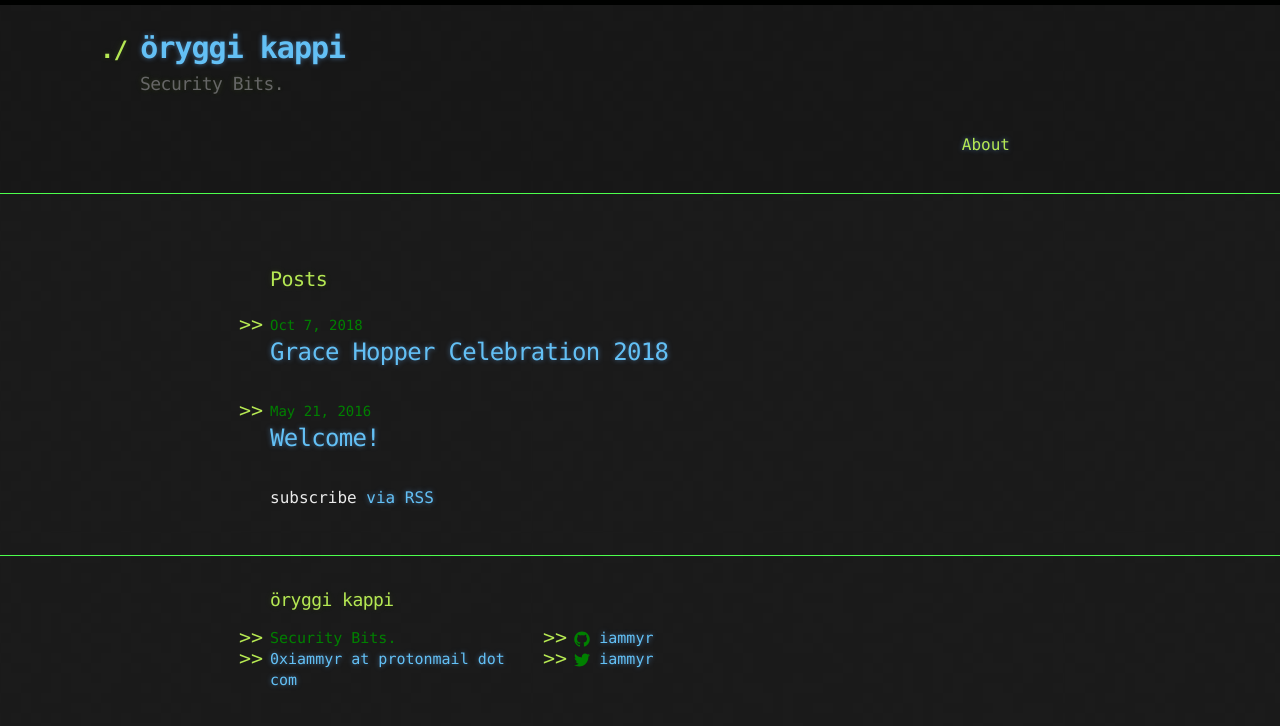
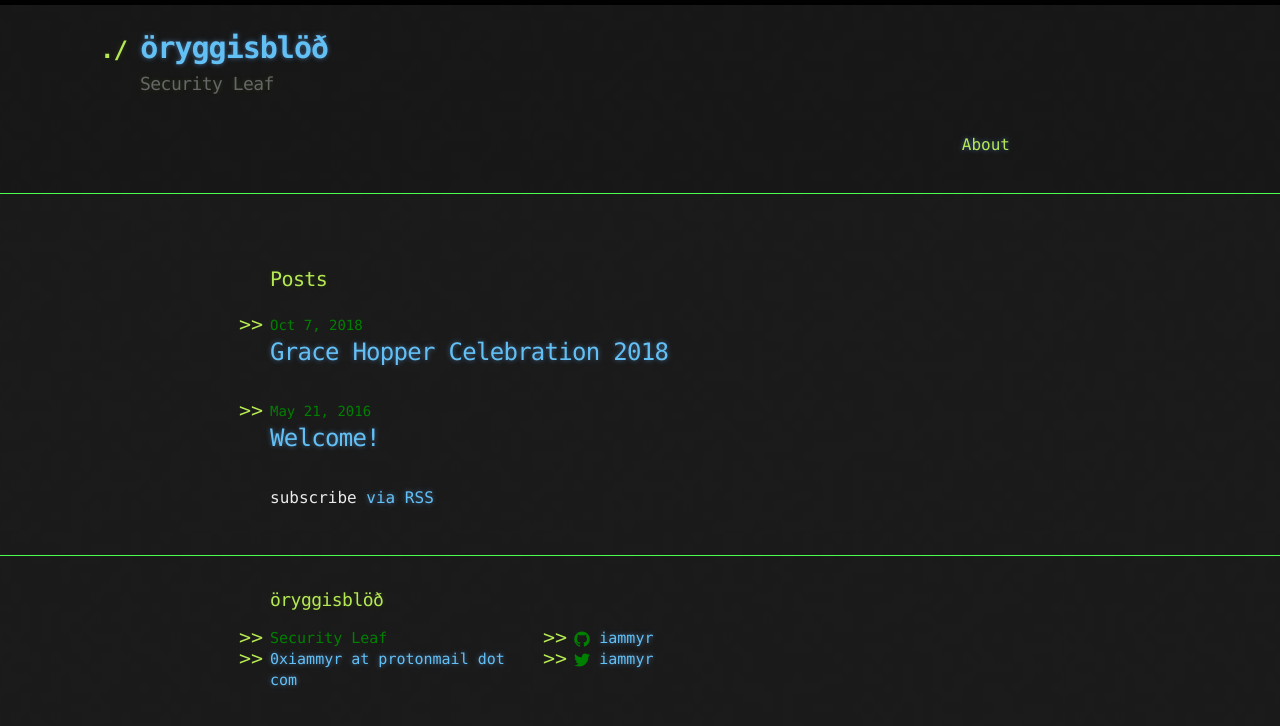
Before and after one commit to iammyr/iammyr.github.io, a Jekyll site: the page built from index.html, in a window 1280 px wide. Shown: the top 726 px of the page. Built offline with Jekyll 4.4.1, drawn with Linux system fonts in a browser that asks for light colours.

Commit message:
changed title and subtitle

```diff
--- a/_config.yml
+++ b/_config.yml
@@ -6,10 +6,10 @@
 # 'jekyll serve'. If you change this file, please restart the server process.
 
 # Site settings
-title: öryggi kappi
+title: öryggisblöð
 email: 0xiammyr at protonmail dot com
 description: > # this means to ignore newlines until "baseurl:"
-  Security Bits.
+  Security Leaf
 baseurl: "" # the subpath of your site, e.g. /blog
 url: "https://iammyr.github.io" # the base hostname & protocol for your site
 twitter_username: iammyr
```
